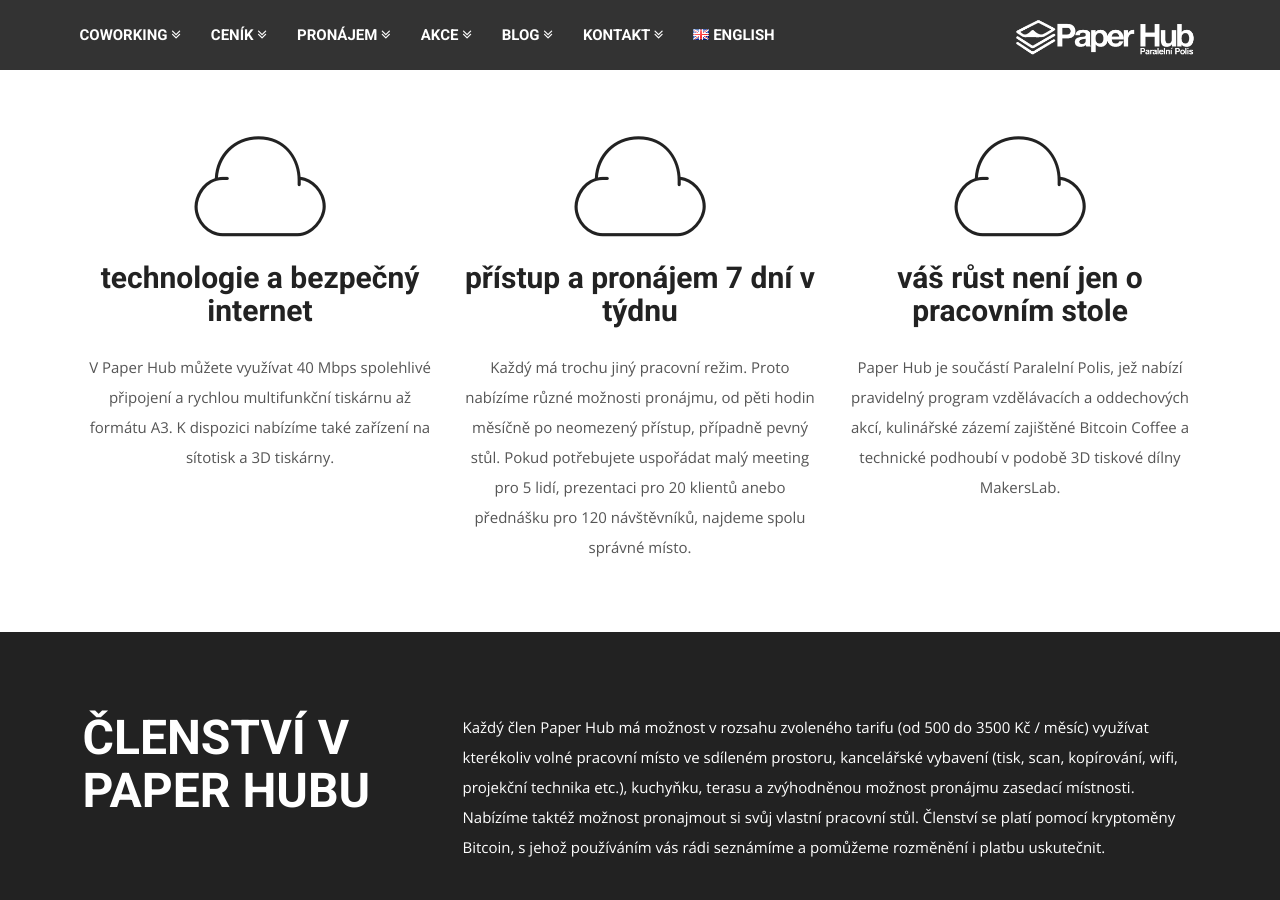
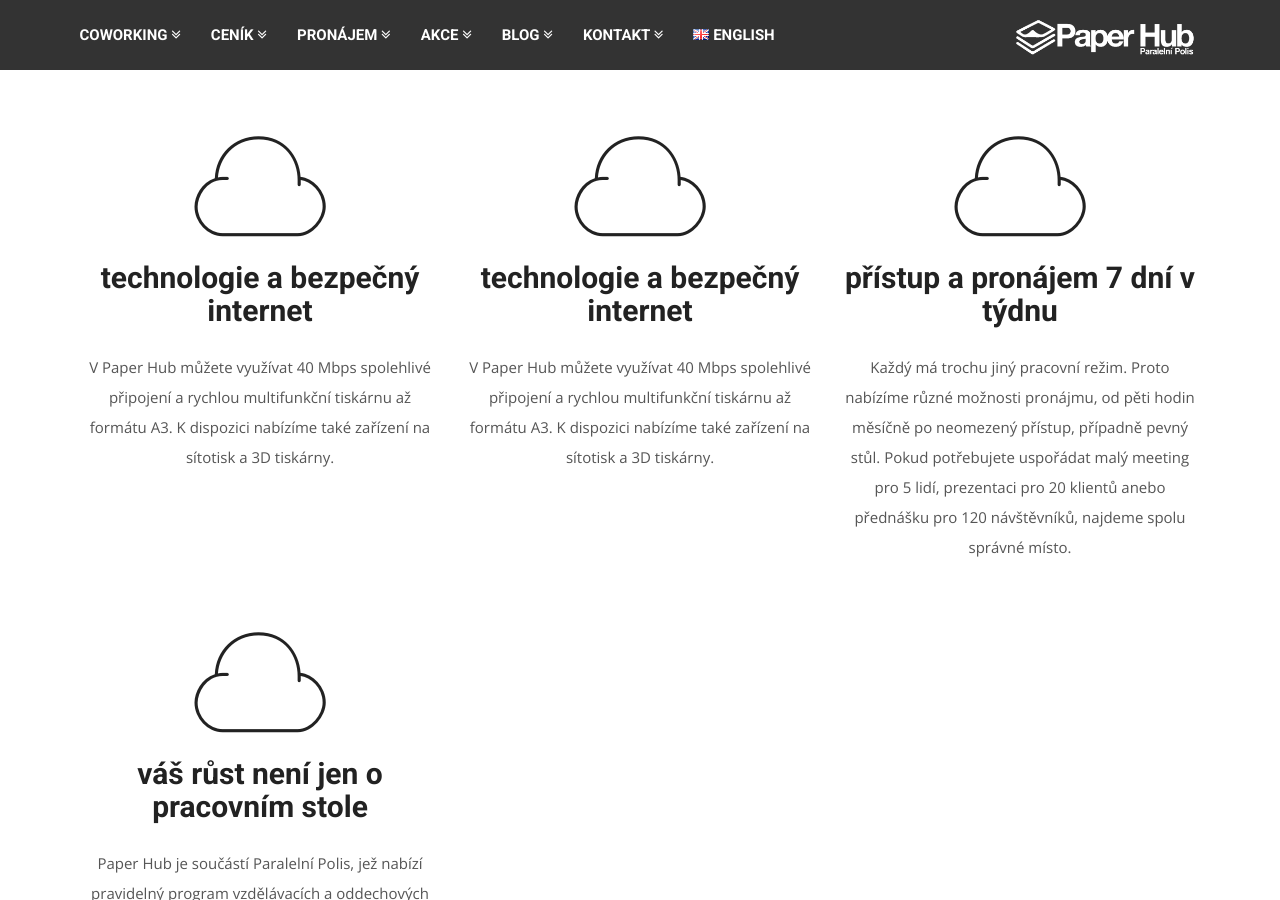
Before and after one commit to ParalelniPolis/paperhubweb, a Jekyll site: the page built from index.html, in a window 1280 px wide and 900 px high, scrolled down 1160 px. Built offline with Jekyll 4.4.1, drawn with Linux system fonts in a browser that asks for light colours; some web fonts are replaced; Markdown is read by kramdown in place of the engine named in the settings; some of the changed text lies outside the part shown.

Commit message:
Update website_text.yaml

```diff
--- a/_data/website_text.yaml
+++ b/_data/website_text.yaml
@@ -117,6 +117,13 @@ below_slides:
 
 
 items_below_slides:
+    -   title:
+            cz: "technologie a bezpečný internet"
+            eng: "technology and safe internet connection"
+        content:
+            cz: "V Paper Hub můžete využívat 40 Mbps spolehlivé připojení a rychlou multifunkční tiskárnu až formátu A3. K dispozici nabízíme také zařízení na sítotisk a 3D tiskárny."
+            eng: "Paper Hub provides you with 40 Mbps reliable internet connection and fast multifunctional printer capable of printing in up to A3 size. Silk screen and 3D printers are also at your disposal."
+
     -   title:
             cz: "technologie a bezpečný internet"
             eng: "technology and safe internet connection"
```
